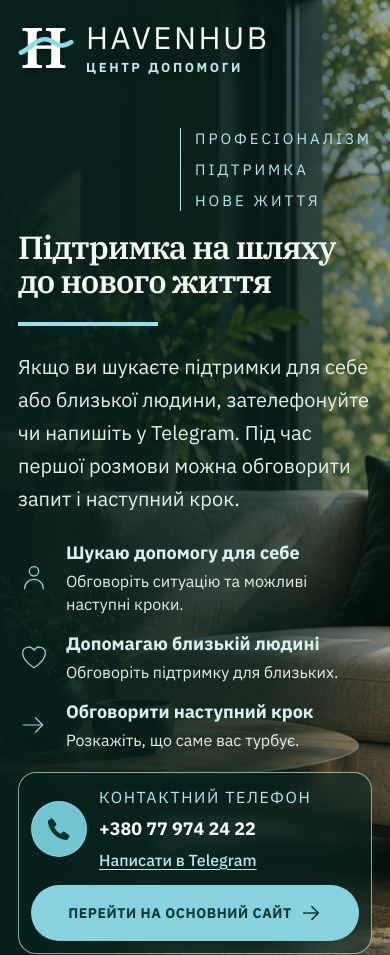
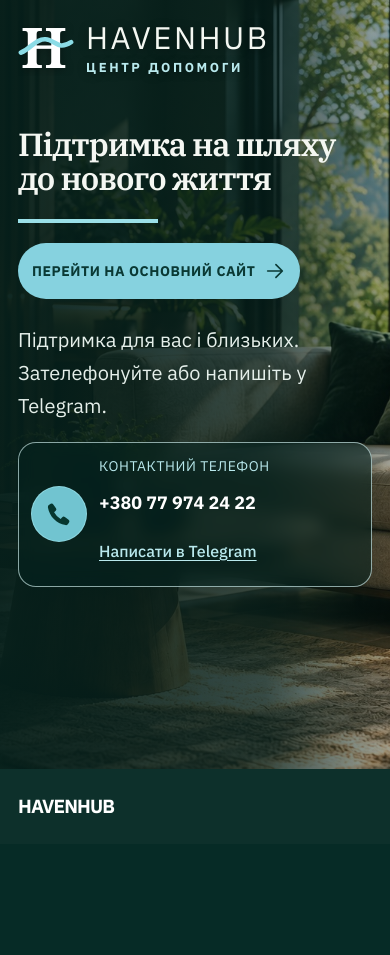
Before and after one commit to SterbenXIII/Nazar_drip_vcard, an Astro site in the folder apps/clinic-web/: page / in a window 390 px wide. Shown: the top 955 px of the page. After the commit the page ends 844 px from the top, so only its background shows below. Built offline with nearby package versions, Linux system fonts and the light colour scheme; Astro itself is replaced by a stand-in of ours.

Commit message:
feat(clinic-web): simplify HAVENHUB mobile landing

```diff
--- a/apps/clinic-web/src/components/EntryLanding.astro
+++ b/apps/clinic-web/src/components/EntryLanding.astro
@@ -5,6 +5,7 @@ import { hotline, mainSiteCta, telegram } from '../content/customer-materials'
 import { landingSections } from '../content/landing'
 
 const hero = { ...landingSections[0], title: 'Підтримка на шляху до нового життя' }
+const mobileIntroduction = 'Підтримка для вас і близьких. Зателефонуйте або напишіть у Telegram.'
 const audience = landingSections[1].items
 const nextStep = landingSections[5].items[2]
 const highlights = [
@@ -24,7 +25,14 @@ const highlights = [
         <span>НОВЕ ЖИТТЯ</span>
       </p>
       <h1 id="entry-title">{hero.title}</h1>
-      <p class="entry-introduction">{hero.introduction}</p>
+      <a class="entry-site-button entry-site-button--mobile" href={mainSiteCta.href}>
+        {mainSiteCta.label}
+        <svg viewBox="0 0 24 24" aria-hidden="true" focusable="false">
+          <path d="M4 12h15M13 5l7 7-7 7"></path>
+        </svg>
+      </a>
+      <p class="entry-introduction entry-introduction--mobile">{mobileIntroduction}</p>
+      <p class="entry-introduction entry-introduction--desktop">{hero.introduction}</p>
 
       <ul class="entry-highlights" aria-label="Як можна звернутися по підтримку">
         {
@@ -72,7 +80,7 @@ const highlights = [
           Написати в Telegram
         </a>
       </div>
-      <a class="entry-site-button" href={mainSiteCta.href}>
+      <a class="entry-site-button entry-site-button--contact" href={mainSiteCta.href}>
         {mainSiteCta.label}
         <svg viewBox="0 0 24 24" aria-hidden="true" focusable="false">
           <path d="M4 12h15M13 5l7 7-7 7"></path>
@@ -104,12 +112,13 @@ const highlights = [
     </ul>
   </section>
 </main>
-<Footer />
+<Footer hideContactsOnMobile />
 
 <style>
   .entry-hero {
     position: relative;
     display: grid;
+    flex: 1;
     min-height: max(100svh, 54rem);
     grid-template-columns: 53% 47%;
     background: #062b26;
@@ -180,6 +189,10 @@ const highlights = [
     color: #e5efea;
     font-size: clamp(1.25rem, 1.6vw, 1.625rem);
     line-height: 1.65;
+  }
+
+  .entry-introduction--mobile {
+    display: none;
   }
 
   .entry-highlights {
@@ -343,6 +356,10 @@ const highlights = [
     transition: background-color 160ms ease;
   }
 
+  .entry-site-button--mobile {
+    display: none;
+  }
+
   .entry-site-button:hover {
     background: #a4e1e9;
   }
@@ -467,6 +484,10 @@ const highlights = [
       grid-column: 1 / -1;
       width: 100%;
     }
+
+    .entry-site-button--mobile {
+      display: none;
+    }
   }
 
   @media (width > 1080px) and (width <= 1600px) {
@@ -578,6 +599,28 @@ const highlights = [
       font-size: clamp(2rem, 8vw, 2.75rem);
     }
 
+    .entry-introduction--mobile {
+      display: block;
+    }
+
+    .entry-introduction--desktop,
+    .entry-site-button--contact,
+    .entry-values,
+    .entry-highlights {
+      display: none;
+    }
+
+    .entry-hero > .entry-trust {
+      display: none;
+    }
+
+    .entry-site-button--mobile {
+      display: inline-flex;
+      align-self: flex-start;
+      width: fit-content;
+      margin-top: 1.25rem;
+    }
+
     .entry-highlights {
       grid-template-columns: minmax(0, 1fr);
       gap: 0.875rem;
@@ -620,7 +663,15 @@ const highlights = [
     }
 
     .entry-phone-copy span {
-      font-size: 1rem;
+      font-size: 0.875rem;
+      letter-spacing: 0.04em;
+    }
+
+    .entry-phone-copy a[href^='tel:'],
+    .entry-phone-copy .entry-telegram {
+      display: inline-flex;
+      min-height: 2.75rem;
+      align-items: center;
     }
 
     .entry-site-button {
--- a/apps/clinic-web/src/components/Footer.astro
+++ b/apps/clinic-web/src/components/Footer.astro
@@ -3,9 +3,10 @@ import { hotline, telegram } from '../content/customer-materials'
 
 interface Props {
   homeHref?: string
+  hideContactsOnMobile?: boolean
 }
 
-const { homeHref = '/' } = Astro.props
+const { homeHref = '/', hideContactsOnMobile = false } = Astro.props
 const supportingPagesAvailable = (process.env.CLINIC_SITE_MODE ?? 'normal') !== 'normal'
 const navigation = supportingPagesAvailable
   ? [
@@ -17,7 +18,7 @@ const navigation = supportingPagesAvailable
   : []
 ---
 
-<footer class="footer">
+<footer class:list={['footer', hideContactsOnMobile && 'footer--hide-contacts-mobile']}>
   <div class="wrap">
     <a class="identity" href={homeHref} aria-label="HAVENHUB — головна">HAVENHUB</a>
     {
@@ -37,3 +38,11 @@ const navigation = supportingPagesAvailable
     </div>
   </div>
 </footer>
+
+<style>
+  @media (width <= 700px) {
+    .footer--hide-contacts-mobile .footer-contacts {
+      display: none;
+    }
+  }
+</style>
--- a/apps/clinic-web/src/styles/global.css
+++ b/apps/clinic-web/src/styles/global.css
@@ -140,8 +140,18 @@ body {
 }
 
 body.home-layout {
+  display: flex;
   width: min(100%, clamp(120rem, 85vw, 160rem));
   max-width: none;
+  min-height: 100vh;
+  min-height: 100svh;
+  flex-direction: column;
+}
+
+body.home-layout > main {
+  display: flex;
+  flex: 1;
+  flex-direction: column;
 }
 
 h1,
```
Also changed, not shown: apps/clinic-web/e2e/entry-landing.spec.ts (+75 -9 lines).
